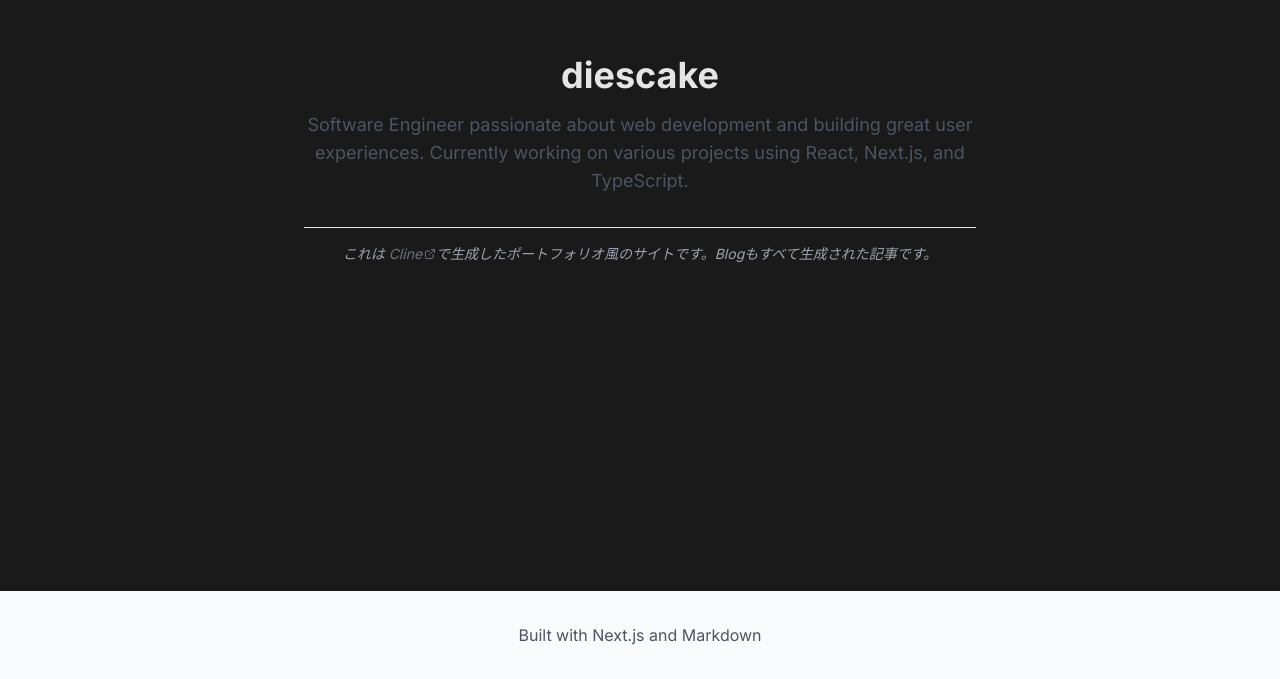
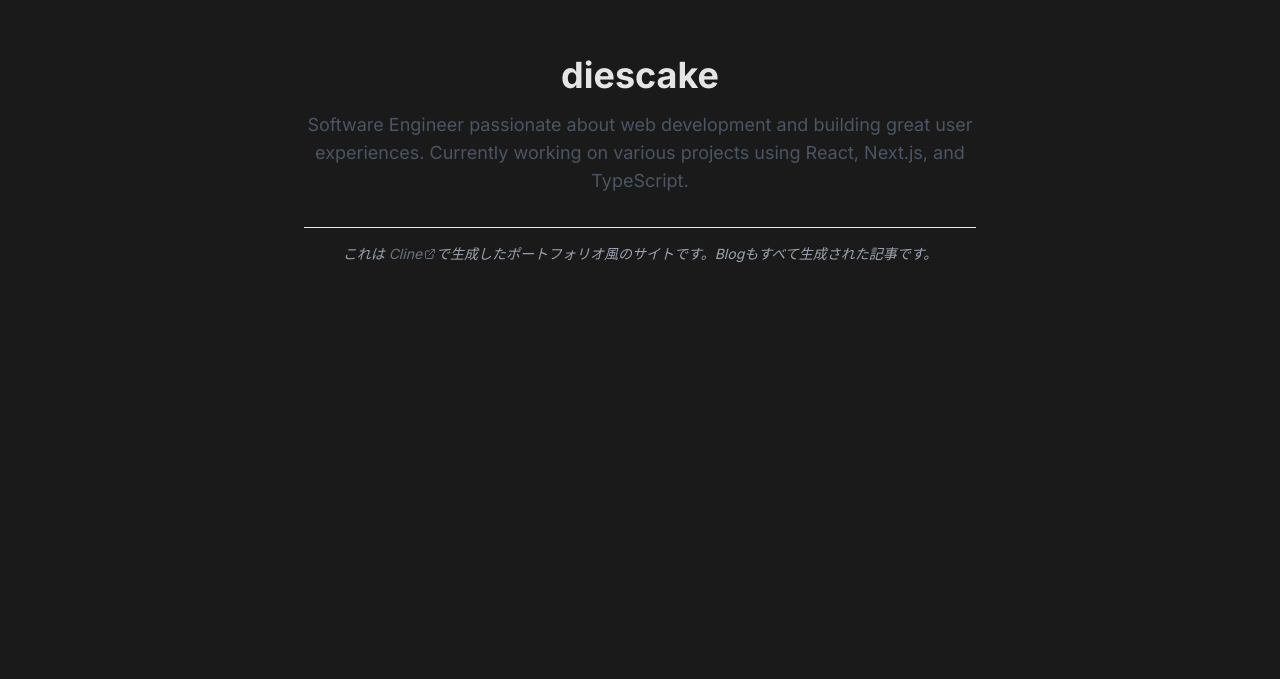
Before and after one commit to diescake/me, a Next.js app: page / in a window 1280 px wide. Shown: the part 305-984 px from the top of the page. After the commit the page ends 864 px from the top, so only its background shows below. Built offline with nearby package versions, Linux system fonts and the light colour scheme.

Commit message:
refactor: remove footer

```diff
--- a/src/app/layout.tsx
+++ b/src/app/layout.tsx
@@ -65,11 +65,6 @@ export default function RootLayout({
           </nav>
         </header>
         <main>{children}</main>
-        <footer className="bg-gray-50 mt-8">
-          <div className="max-w-4xl mx-auto px-4 py-8 text-center text-gray-600">
-            Built with Next.js and Markdown
-          </div>
-        </footer>
       </body>
     </html>
   )
```
